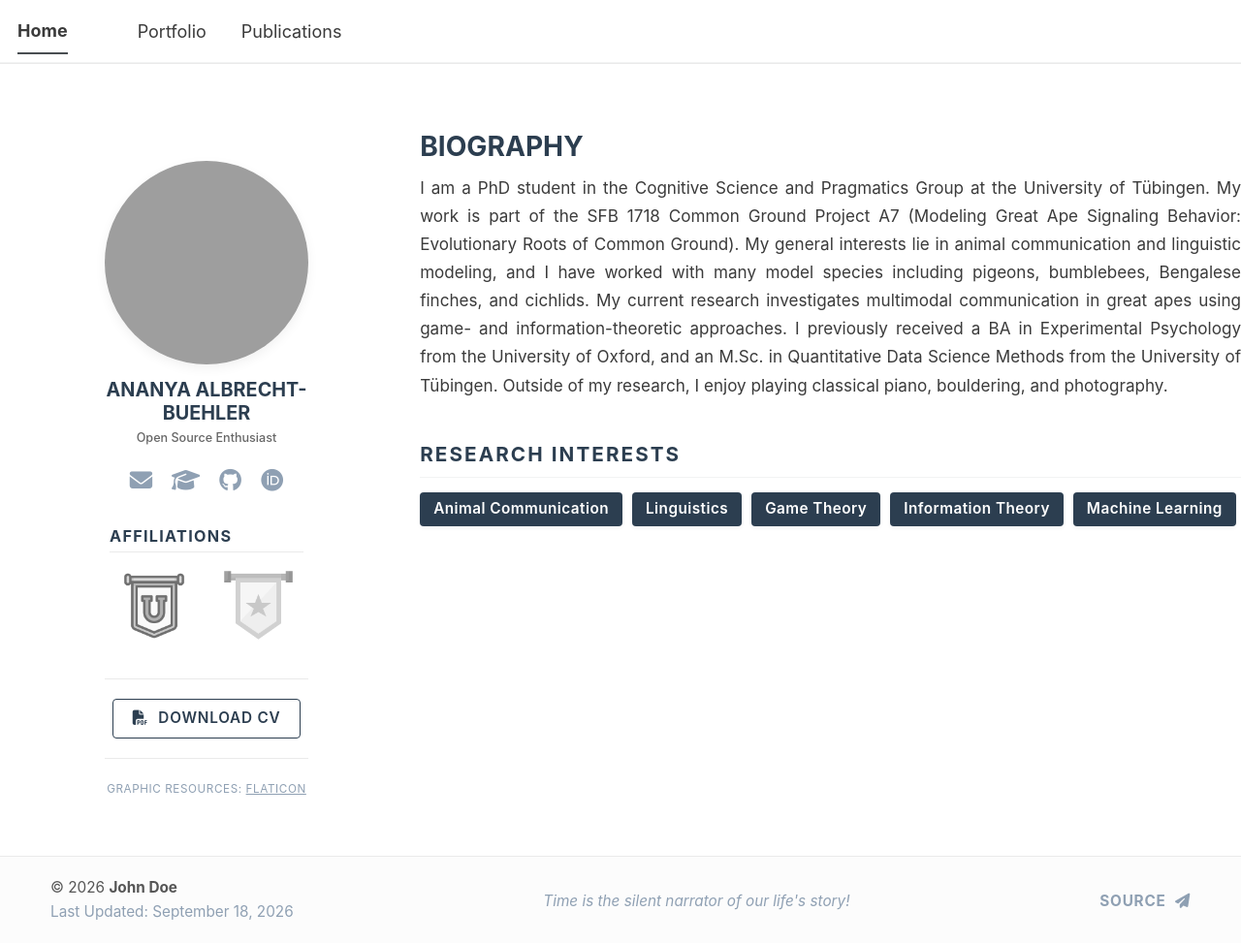
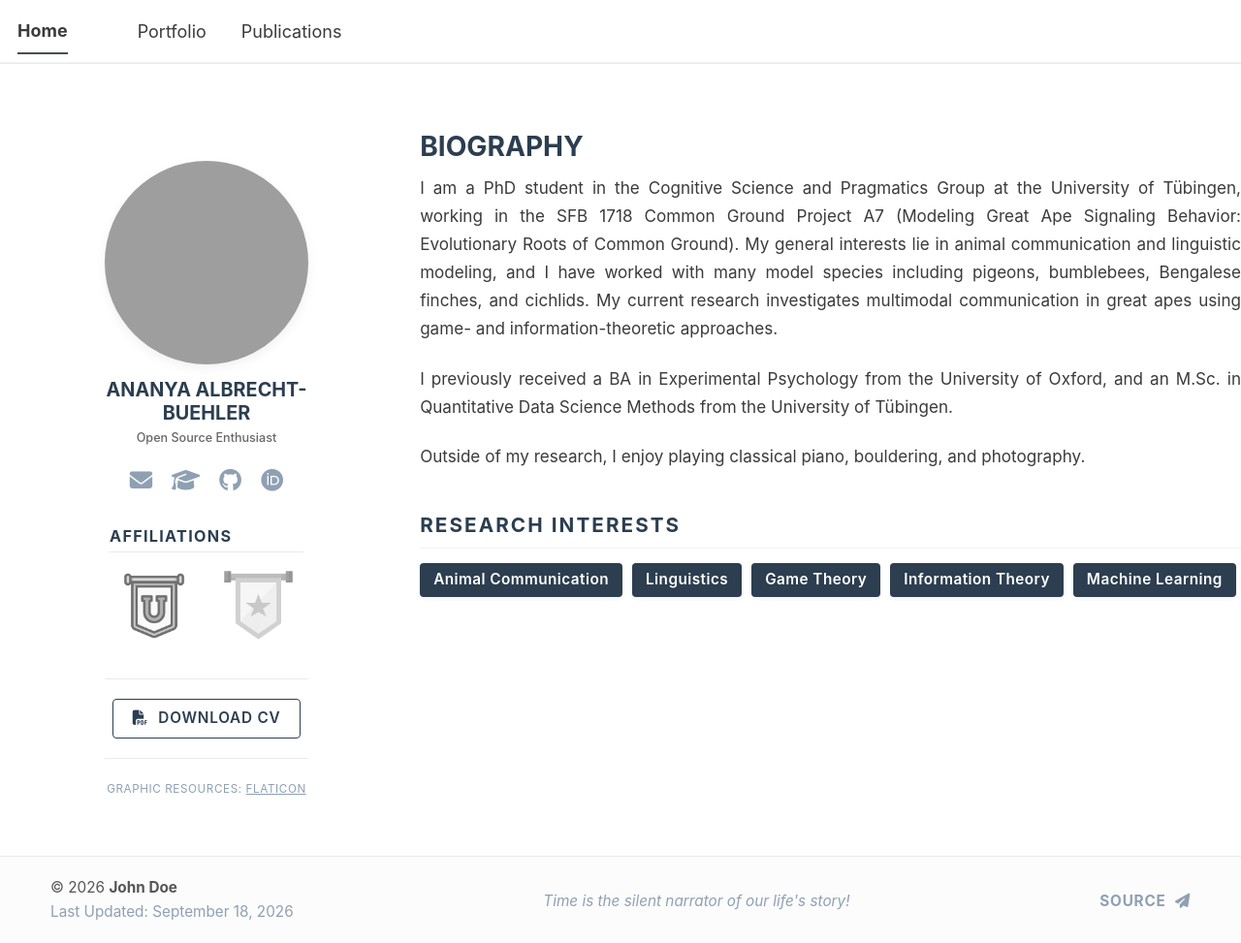
Before and after one commit to aalbrechtbuehler/aalbrechtbuehler, a Jekyll site: the page built from _pages/about.md, in a window 1280 px wide and 973 px high. Shown: the whole window at 97% size. Built offline with Jekyll 4.4.1, drawn with Linux system fonts in a browser that asks for light colours; a script bundle is joined from its source files by our own code; library files that are not in the unit come from our copies.

Commit message:
Update about.md

```diff
--- a/_pages/about.md
+++ b/_pages/about.md
@@ -185,7 +185,9 @@ redirect_from:
 </style>
 
 <div class="content-text">
-  I am a PhD student in the Cognitive Science and Pragmatics Group at the University of Tübingen. My work is part of the SFB 1718 Common Ground Project A7 (Modeling Great Ape Signaling Behavior: Evolutionary Roots of Common Ground). My general interests lie in animal communication and linguistic modeling, and I have worked with many model species including pigeons, bumblebees, Bengalese finches, and cichlids. My current research investigates multimodal communication in great apes using game- and information-theoretic approaches. I previously received a BA in Experimental Psychology from the University of Oxford, and an M.Sc. in Quantitative Data Science Methods from the University of Tübingen. Outside of my research, I enjoy playing classical piano, bouldering, and photography.
+  <p>I am a PhD student in the Cognitive Science and Pragmatics Group at the University of Tübingen, working in the SFB 1718 Common Ground Project A7 (Modeling Great Ape Signaling Behavior: Evolutionary Roots of Common Ground). My general interests lie in animal communication and linguistic modeling, and I have worked with many model species including pigeons, bumblebees, Bengalese finches, and cichlids. My current research investigates multimodal communication in great apes using game- and information-theoretic approaches. </p>
+    <p>I previously received a BA in Experimental Psychology from the University of Oxford, and an M.Sc. in Quantitative Data Science Methods from the University of Tübingen. </p>
+      <p>Outside of my research, I enjoy playing classical piano, bouldering, and photography.</p>
 </div>
 
 
```
